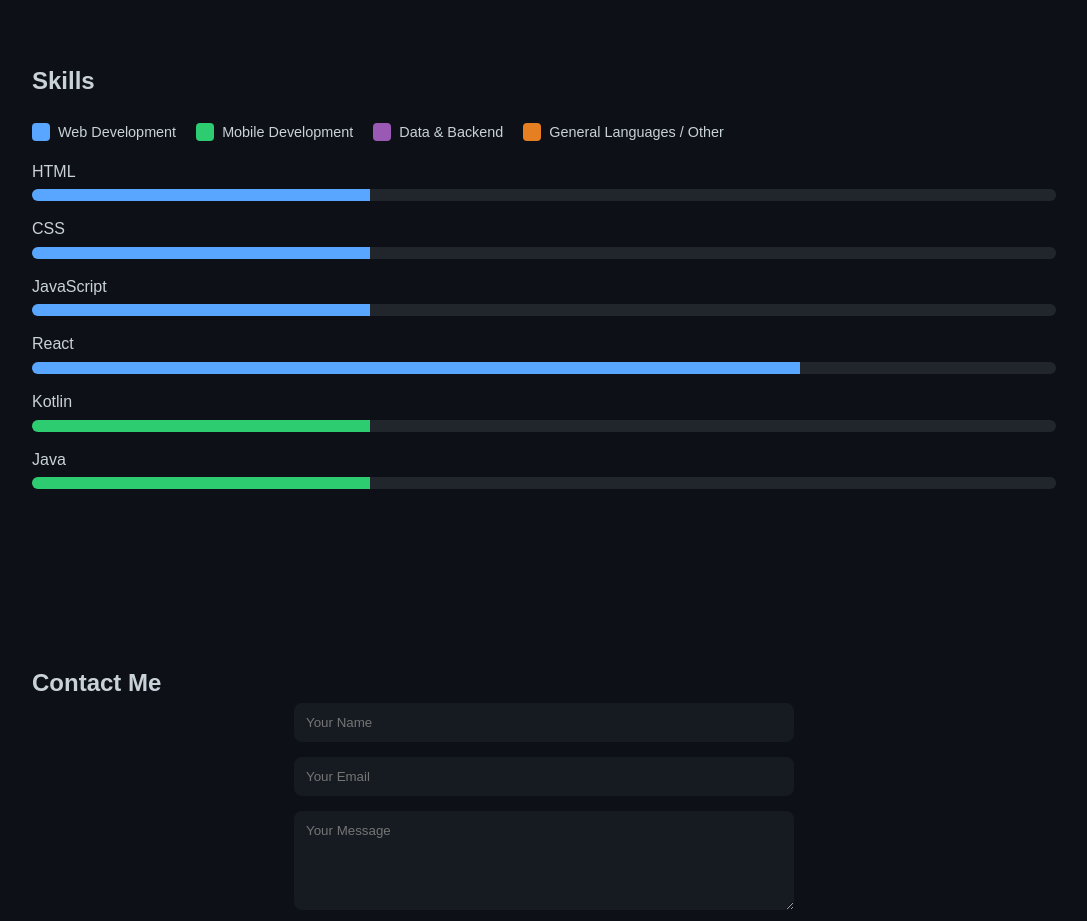
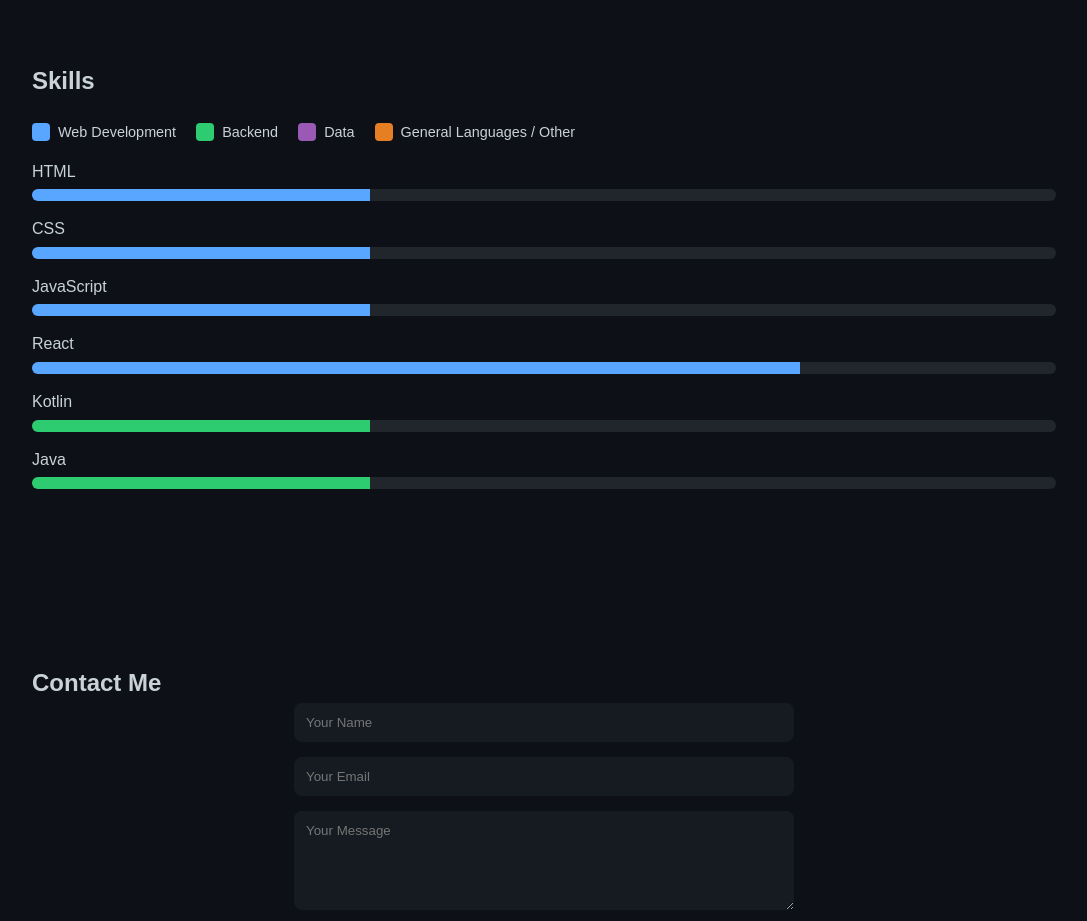
Before and after one commit to kam3ren/Portfolio-Website, a plain HTML site: page index.html in a window 1280 px wide. Shown: the part 1840-2761 px from the top of the page, without its empty margins (96-1183 px from the left). Drawn offline with Linux system fonts and the light colour scheme.

Commit message:
small changes

```diff
--- a/index.html
+++ b/index.html
@@ -72,8 +72,8 @@
      <!-- Legend -->
     <div id="skills-legend">
       <p><span class="legend-box web"></span> Web Development</p>
-      <p><span class="legend-box mobile"></span> Mobile Development</p>
-      <p><span class="legend-box data"></span> Data & Backend</p>
+      <p><span class="legend-box mobile"></span> Backend</p>
+      <p><span class="legend-box data"></span> Data</p>
       <p><span class="legend-box general"></span> General Languages / Other</p>
     </div>
 
```
